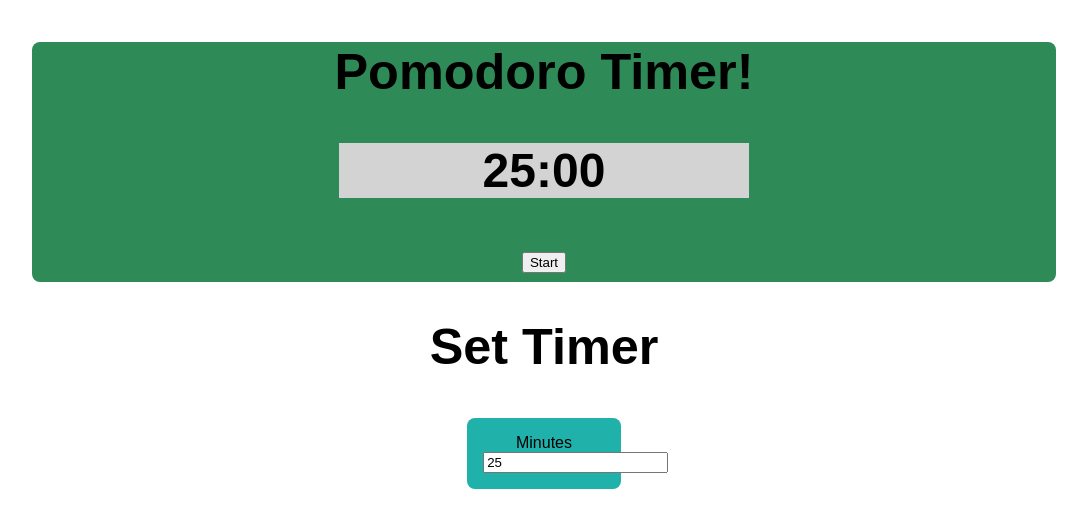
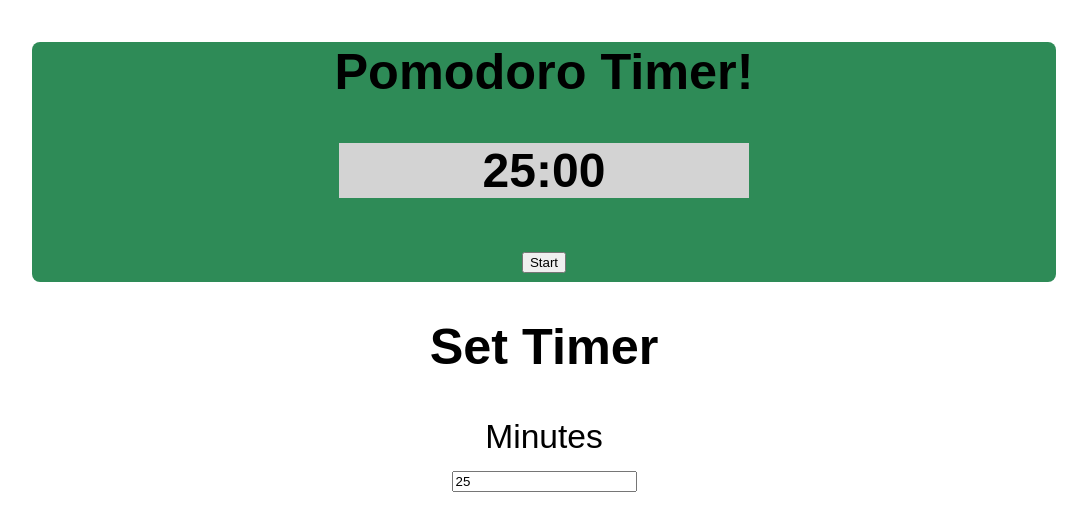
Before and after one commit to CodingCCarpenter/pomodoro-timer, a React (Create React App) app: page / in a window 1280 px wide. Shown: the top 530 px of the page, without its empty margins (96-1183 px from the left). Built offline with nearby package versions, Linux system fonts and the light colour scheme.

Commit message:
remove some of the extra divs in the TimerConfig.jsx file

```diff
--- a/src/Components/TimerConfig/TimerConfig.jsx
+++ b/src/Components/TimerConfig/TimerConfig.jsx
@@ -21,8 +21,6 @@ class TimerConfig extends Component {
     return (
       <div className="row">
         <h2 className="text-primary">Set Timer</h2>
-        <div className="row control-row">
-          <div className="form-group">
         <div className="col-sm-3">
           <label htmlFor="minutes">Minutes</label>
         </div>
@@ -36,8 +34,6 @@ class TimerConfig extends Component {
           />
         </div>
       </div>
-        </div>
-      </div>
     );
   }
 }
```
Lines whose indentation alone changed are shown as unchanged.
